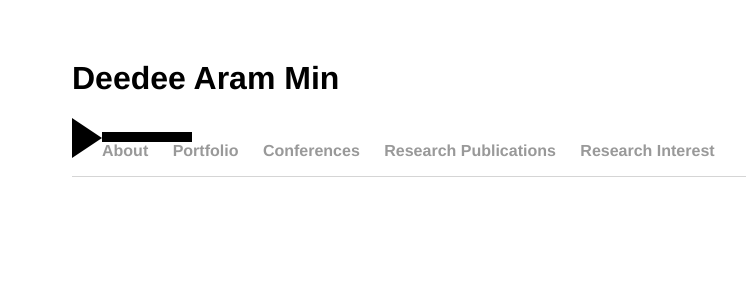
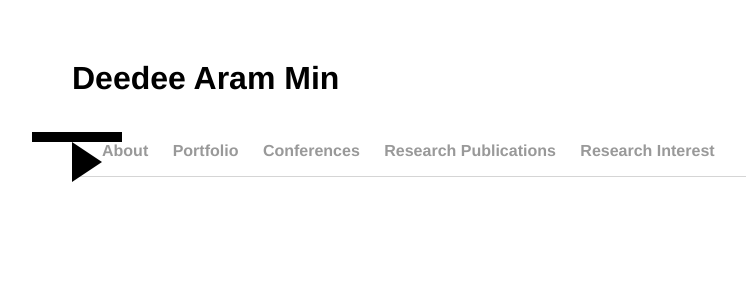
Before and after one commit to mindeed/mindeed.github.io, a Jekyll site: the page built from index.html, in a window 1280 px wide. Shown: the top 300 px of the page, without its empty margins (120-866 px from the left). Built offline with Jekyll 4.4.1, drawn with Linux system fonts in a browser that asks for light colours.

Commit message:
Update main.css

```diff
--- a/css/main.css
+++ b/css/main.css
@@ -4,13 +4,13 @@ body {
 }
 
 .arrow {
-  width: 120px;
+  width: 50px;
 }
 
 .line {
   margin-top: 14px;
   width: 90px;
-  background: black;
+  background: #000000;
   height: 10px;
   float: right;
 }
@@ -20,7 +20,7 @@ body {
   height: 0;
   border-top: 20px solid transparent;
   border-bottom: 20px solid transparent;
-  border-left: 30px solid black;
+  border-left: 30px solid #000000;
   float: left;
 }
 
```
